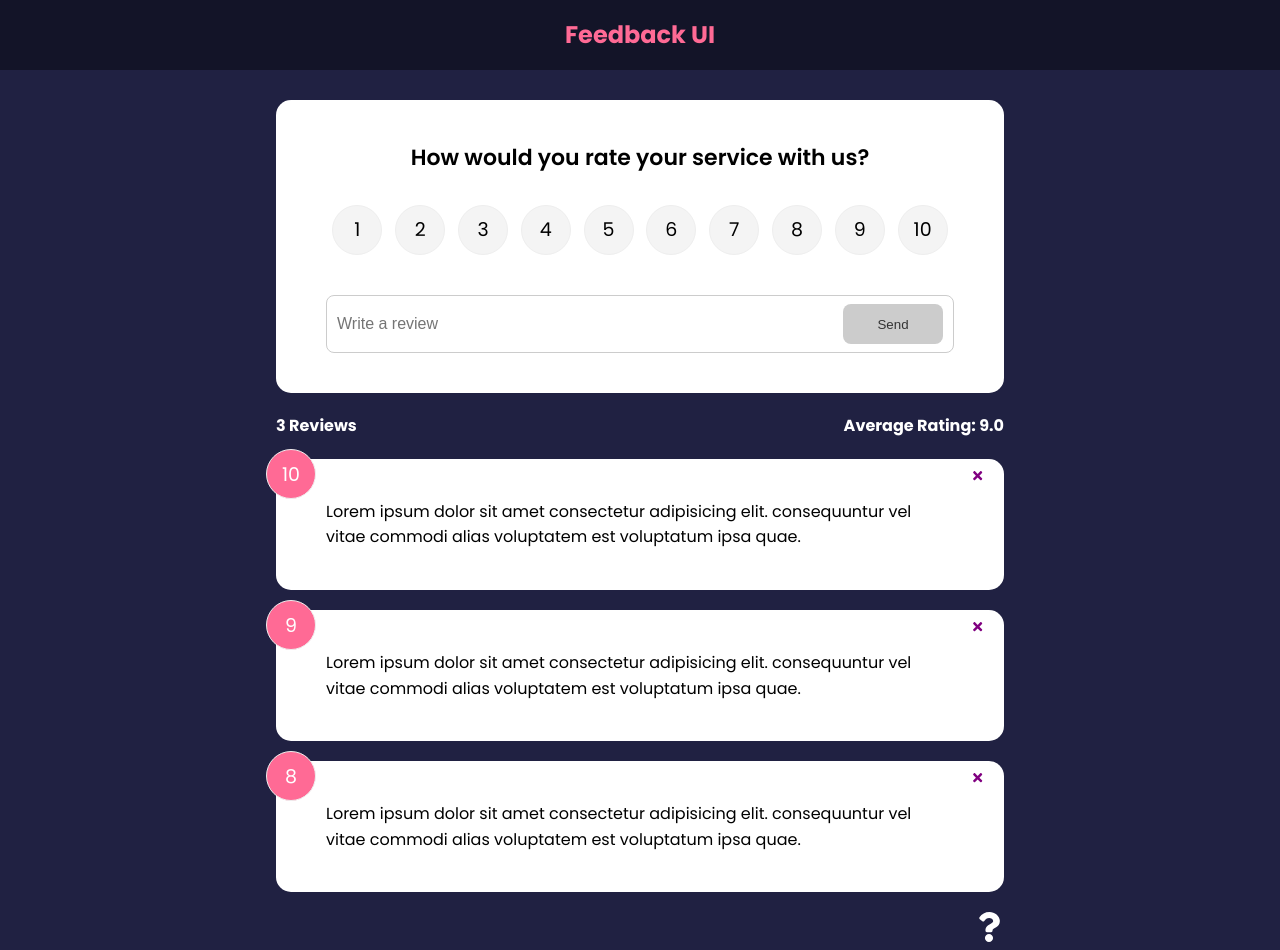
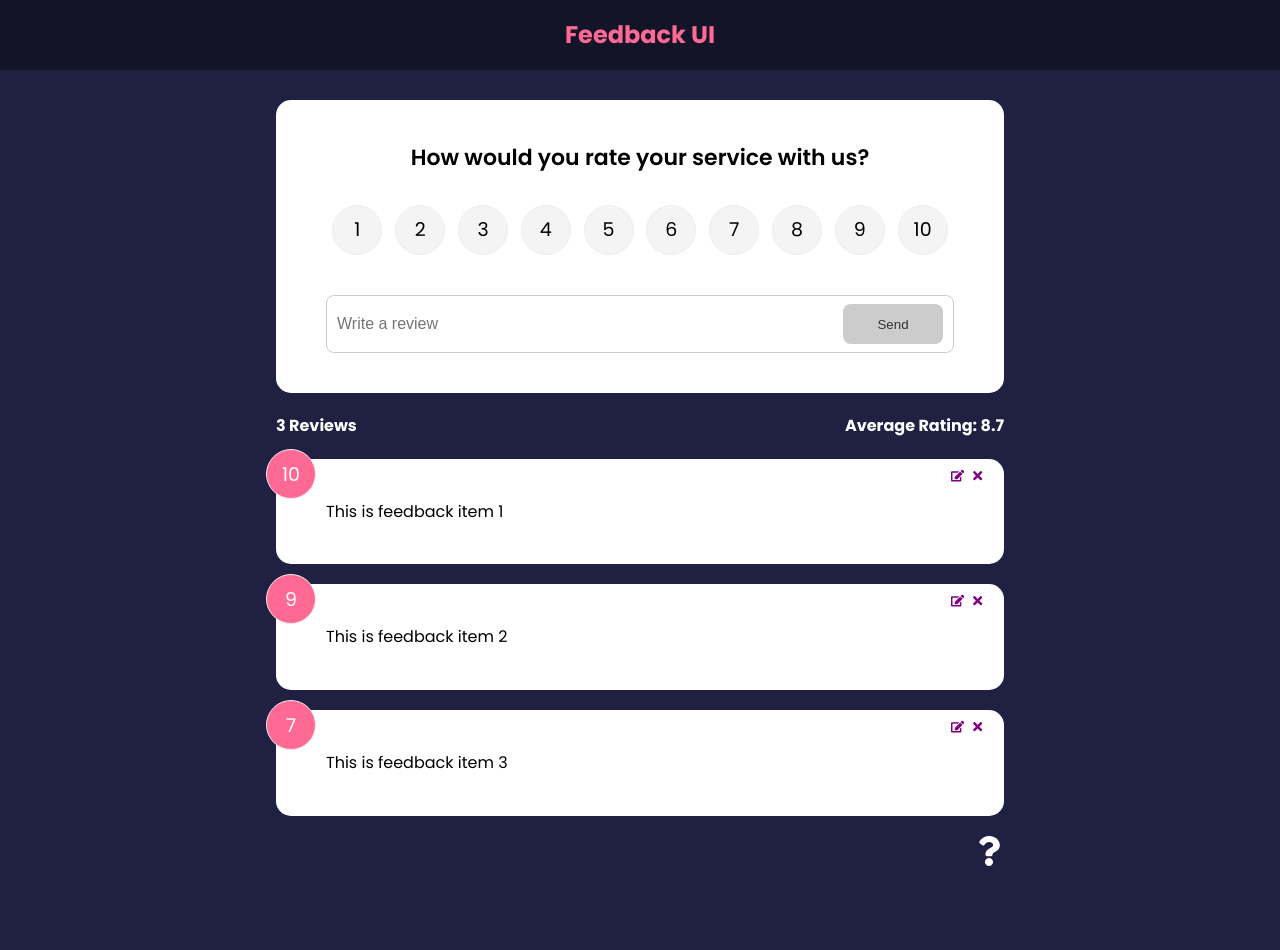
Before and after one commit to daniel7050/Feedback-UI, a React (Vite) app in the folder Feedback-app/: page / in a window 1280 px wide. After the commit the page ends 873 px from the top, so only its background shows below. Built offline with nearby package versions, Linux system fonts and the light colour scheme.

Commit message:
i created a context component in which i used the hook "useContext"

```diff
--- a/Feedback-app/src/App.jsx
+++ b/Feedback-app/src/App.jsx
@@ -1,39 +1,24 @@
-import { v4 as uuidv4} from 'uuid'
 import {BrowserRouter as Router, Route, Routes} from 'react-router-dom'
-import { useState } from 'react'
 import Header from "./components/Header"
 import FeedbackList from "./components/FeedbackList"
 import FeedbackStats from "./components/FeedbackStats"
 import FeedbackForm from './components/FeedbackForm'
-import FeedbackData from "./Data/FeedbackData"
 import AboutLinkIcon from './components/AboutLinkIcon'
 import AboutPage from './pages/AboutPage'
+import { FeedbackProvider } from './context/FeedbackContext'
 
 function App () {
-    const [feedback, setFeedback] = useState(FeedbackData)
-
-    const addFeedback = (newFeedback) => {
-        newFeedback.id = uuidv4()
-        setFeedback([newFeedback, ...feedback])
-    }
-
-    const deleteFeedback = (id) => {
-        if (window.confirm('Are you sure you want to delete?')){
-            setFeedback(feedback.filter((item) => item.id !==id ))
-        }
-    }
-
-
     return (
+    <FeedbackProvider>
     <Router>
         <Header/>
         <div className="container">
             <Routes>
                 <Route exact path='/' element={
                     <>
-                    <FeedbackForm handleAdd={addFeedback}/>
-                    <FeedbackStats feedback= {feedback} />
-                    <FeedbackList feedback= {feedback} handleDelete= {deleteFeedback}/>
+                    <FeedbackForm/>
+                    <FeedbackStats />
+                    <FeedbackList />
                     </>
                 }>
 
@@ -44,6 +29,7 @@
             <AboutLinkIcon/>
         </div>
     </Router>
+    </FeedbackProvider>
     )
 
 }
--- a/Feedback-app/src/components/FeedbackForm.jsx
+++ b/Feedback-app/src/components/FeedbackForm.jsx
@@ -1,13 +1,24 @@
-import { useState } from 'react'
+import { useState, useContext, useEffect } from 'react'
 import RatingSelect from './RatingSelect'
 import Card from './shared/Card'
 import Button from './shared/Button'
+import FeedbackContext from '../context/FeedbackContext'
 
-function FeedbackForm({ handleAdd}) {
+function FeedbackForm() {
   const [text, setText] = useState('')
   const [rating, setRating] = useState(10)
   const [btnDisabled, setBtnDisabled] = useState(true)
   const [message, setMessage] = useState('')
+
+  const {addFeedback, feedbackEdit, updateFeedback} = useContext(FeedbackContext)
+
+  useEffect(() => {
+    if(feedbackEdit.edit === true) {
+      setBtnDisabled(false)
+      setText(feedbackEdit.item.text)
+      setRating(feedbackEdit.item.rating)
+    }
+  })
 
   const handleTextChange = (e) => {
     if (text === '') {
@@ -31,7 +42,11 @@
             rating
         }
 
-        handleAdd(newFeedback)
+        if (feedbackEdit.edit === true ) {
+          updateFeedback(feedbackEdit.item.id, newFeedback)
+        }else {
+          addFeedback(newFeedback)
+        }
 
         setText('')
     }
--- a/Feedback-app/src/components/FeedbackItem.jsx
+++ b/Feedback-app/src/components/FeedbackItem.jsx
@@ -1,12 +1,18 @@
-import { FaTimes } from 'react-icons/fa'
+import { FaTimes, FaEdit } from 'react-icons/fa'
+import { useContext } from 'react'
 import Card from './shared/Card'
+import FeedbackContext from '../context/FeedbackContext'
 
-function FeedbackItem({item,handleDelete}) {
+function FeedbackItem({item}) {
+  const {deleteFeedback, editFeedback } = useContext(FeedbackContext)
   return (
     <Card>
         <div className="num-display">{item.rating}</div>
-        <button onClick= {() => handleDelete(item.id)} className='close'>
+        <button onClick= {() => deleteFeedback(item.id)} className='close'>
           <FaTimes color='purple'/>
+        </button>
+        <button onClick={() => editFeedback(item)} className='edit'>
+          <FaEdit color='purple'/>
         </button>
         <div className="text-display">{item.text}</div>
     </Card>
--- a/Feedback-app/src/components/FeedbackList.jsx
+++ b/Feedback-app/src/components/FeedbackList.jsx
@@ -1,7 +1,11 @@
 import {motion, AnimatePresence} from 'framer-motion'
+import { useContext } from 'react'
 import FeedbackItem from "./FeedbackItem"
+import FeedbackContext from '../context/FeedbackContext'
 
-function FeedbackList({feedback, handleDelete}) {
+function FeedbackList() {
+  const {feedback} = useContext(FeedbackContext)
+
   if(!feedback || feedback.length === 0) {
     return <p>No Feedback Yet</p>
   }
@@ -11,7 +15,7 @@
       <AnimatePresence>
         {feedback.map((item)=> (
           <motion.div key={item.id} initial={{opacity: 0}} animate={{opacity: 1}} exit={{opacity: 0}}>
-            <FeedbackItem key= {item.id} item = {item} handleDelete= {handleDelete}/>
+            <FeedbackItem key= {item.id} item = {item}/>
           </motion.div>
         ))}
       </AnimatePresence>
--- a/Feedback-app/src/components/FeedbackStats.jsx
+++ b/Feedback-app/src/components/FeedbackStats.jsx
@@ -1,4 +1,8 @@
-function FeedbackStats({feedback}) {
+import { useContext } from 'react'
+import FeedbackContext from '../context/FeedbackContext'
+
+function FeedbackStats() {
+  const {feedback} = useContext(FeedbackContext)
   let average = feedback.reduce((acc, cur) => {
     return acc + cur.rating
   }, 0) / feedback.length
--- a/Feedback-app/src/components/RatingSelect.jsx
+++ b/Feedback-app/src/components/RatingSelect.jsx
@@ -1,4 +1,5 @@
-import { useState } from "react"
+import { useState, useContext} from "react"
+import FeedbackContext from "../context/FeedbackContext"
 
 function RatingSelect({ select, selected }) {
     // NOTE: We don't need local state here as it's a duplicate of parent state
--- /dev/null
+++ b/Feedback-app/src/context/FeedbackContext.jsx
@@ -0,0 +1,66 @@
+import { v4 as uuidv4} from 'uuid'
+import { createContext, useState } from "react";
+
+const FeedbackContext = createContext()
+
+export const FeedbackProvider = ({children}) => {
+    const [feedback, setFeedback] = useState([
+        {
+            id: 1,
+            text: 'This is feedback item 1',
+            rating: 10
+        },
+        {
+            id: 2,
+            text: 'This is feedback item 2',
+            rating: 9
+        },
+        {
+            id: 3,
+            text: 'This is feedback item 3',
+            rating: 7
+        },
+    ])
+
+    const [feedbackEdit, setFeedbackEdit] = useState({
+        item: {},
+        edit: false
+    })
+
+    const addFeedback = (newFeedback) => {
+        newFeedback.id = uuidv4()
+        setFeedback([newFeedback, ...feedback])
+    }
+
+    const deleteFeedback = (id) => {
+        if (window.confirm('Are you sure you want to delete?')){
+            setFeedback(feedback.filter((item) => item.id !==id ))
+        }
+    }
+
+    const updateFeedback = (id, updItem) => {
+        setFeedback(
+            feedback.map((item) => (item.id === id ? {...item, ...updItem} : item))
+        )
+    }
+    const editFeedback = (item) => {
+        setFeedbackEdit ({
+            item,
+            edit:true
+        })
+    }
+
+
+    return <FeedbackContext.Provider value={{
+        feedback,
+        feedbackEdit,
+        deleteFeedback,
+        addFeedback,
+        editFeedback,
+        updateFeedback
+    }}>
+        {children}
+    </FeedbackContext.Provider>
+}
+
+export default FeedbackContext
```
